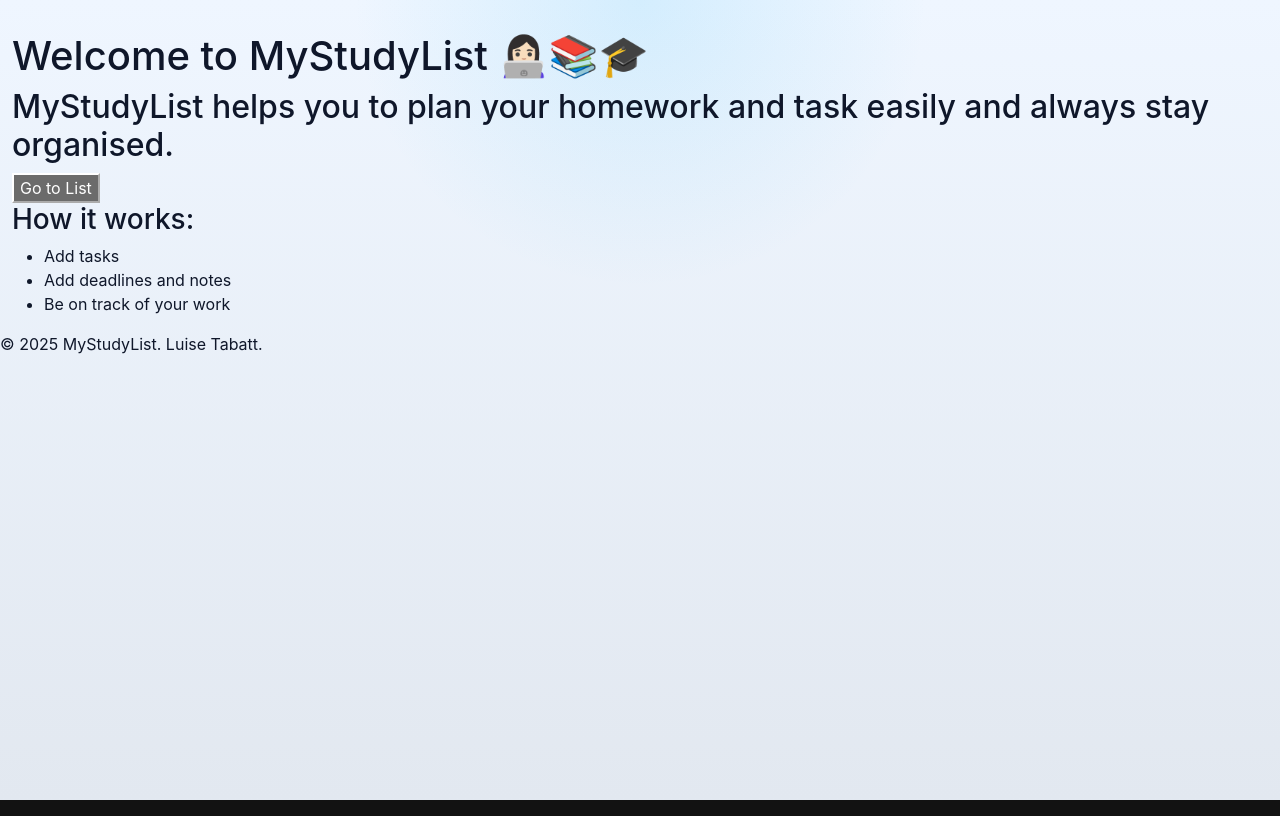
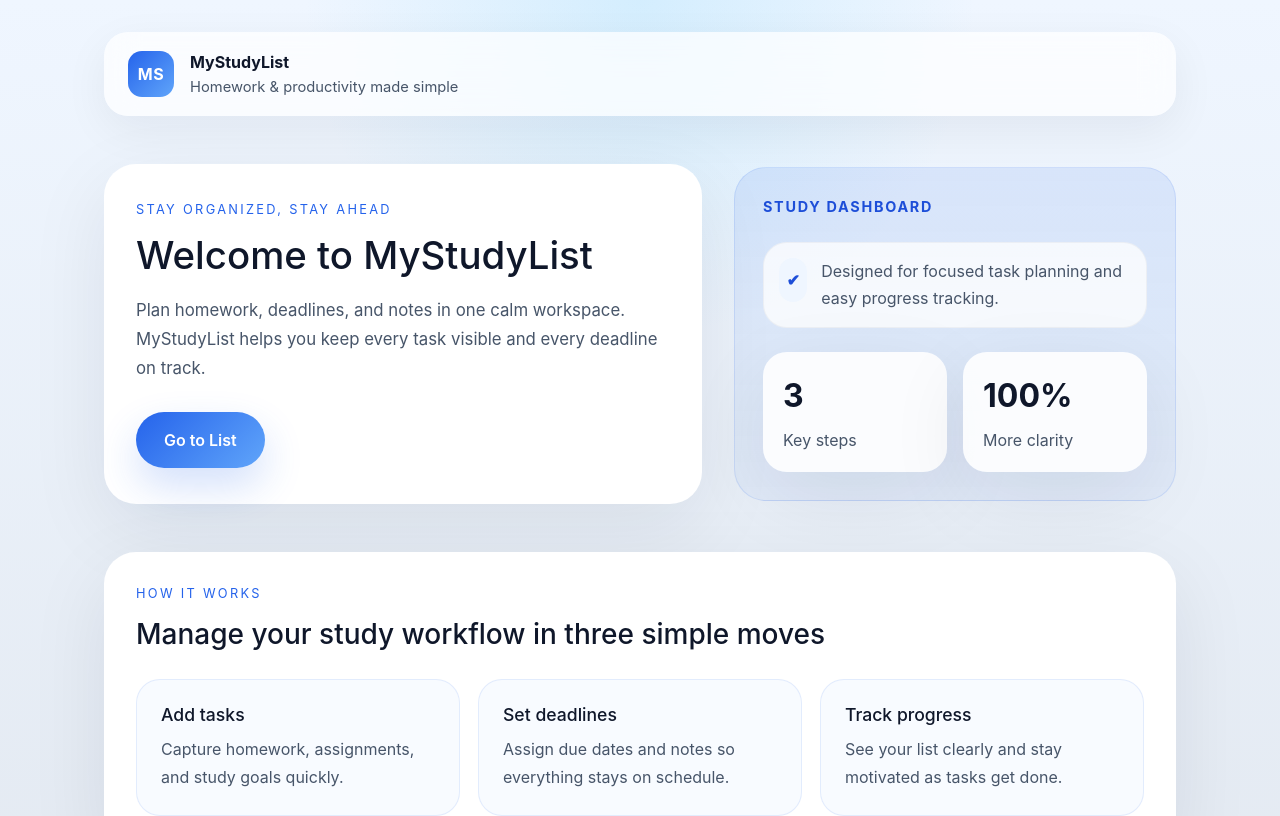
Before and after one commit to Luise45/MyStudyList, an Angular app in the folder frontend/: page / in a window 1280 px wide. Shown: the top 816 px of the page. Built offline with nearby package versions, Linux system fonts and the light colour scheme.

Commit message:
html update to match css

```diff
--- a/frontend/src/app/home-page/home-page.html
+++ b/frontend/src/app/home-page/home-page.html
@@ -1,34 +1,69 @@
 
 
-    <nav class="navbar ">
-        <span class="navbar-text">
+  <div class="page-shell">
+    <header class="topbar">
+      <div class="brand-group">
+        <span class="brand-mark">MS</span>
+        <div>
+          <p class="brand-label">MyStudyList</p>
+          <p class="brand-subtitle">Homework & productivity made simple</p>
+        </div>
+      </div>
+    </header>
 
-        </span>
-      </nav>
-
-      <div class="container-fluid">
-    <h1>Welcome to MyStudyList 👩🏻‍💻📚🎓 </h1>
-
-    <h2> MyStudyList helps you to plan your homework and task easily and
-         always stay organised.</h2>
-
-
-    <button class ="list-btn" (click)="goToTable()">Go to List</button>
-
-    <div class="features">
-        <h3>How it works:</h3>
-        <ul>
-          <li> Add tasks</li>
-          <li> Add deadlines and notes</li>
-          <li> Be on track of your work</li>
-        </ul>
+    <main class="hero-section">
+      <div class="hero-copy">
+        <p class="eyebrow">Stay organized, stay ahead</p>
+        <h1>Welcome to MyStudyList</h1>
+        <p class="hero-description">
+          Plan homework, deadlines, and notes in one calm workspace. MyStudyList helps you keep every task visible and every deadline on track.
+        </p>
+        <div class="hero-actions">
+          <button class="primary-button" (click)="goToTable()">Go to List</button>
+        </div>
       </div>
 
+      <aside class="hero-panel">
+        <div class="panel-label">Study dashboard</div>
+        <div class="panel-detail">
+          <span>✔</span>
+          <p>Designed for focused task planning and easy progress tracking.</p>
+        </div>
+        <div class="panel-stats">
+          <div>
+            <strong>3</strong>
+            <span>Key steps</span>
+          </div>
+          <div>
+            <strong>100%</strong>
+            <span>More clarity</span>
+          </div>
+        </div>
+      </aside>
+    </main>
+
+    <section class="feature-panel">
+      <div class="feature-intro">
+        <p class="eyebrow">How it works</p>
+        <h2>Manage your study workflow in three simple moves</h2>
+      </div>
+      <div class="feature-list">
+        <article>
+          <h3>Add tasks</h3>
+          <p>Capture homework, assignments, and study goals quickly.</p>
+        </article>
+        <article>
+          <h3>Set deadlines</h3>
+          <p>Assign due dates and notes so everything stays on schedule.</p>
+        </article>
+        <article>
+          <h3>Track progress</h3>
+          <p>See your list clearly and stay motivated as tasks get done.</p>
+        </article>
+      </div>
+    </section>
+
+    <footer class="page-footer">
+      <p>&copy; 2025 MyStudyList. Luise Tabatt.</p>
+    </footer>
   </div>
-
-
-  <footer class="footer">
-    <p>&copy; 2025 MyStudyList. Luise Tabatt.</p>
-
-
-  </footer>
```
